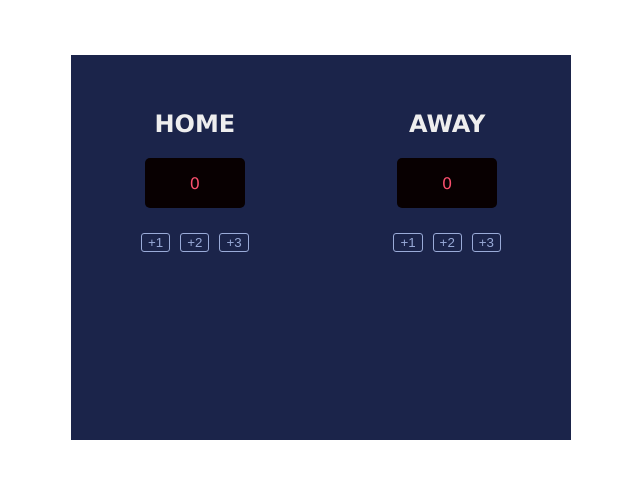
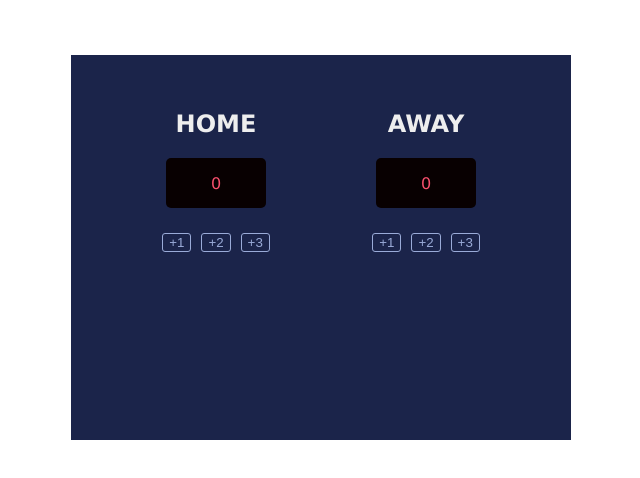
Before and after one commit to iabbakr/scoreboard, a plain HTML site: page index.html in a window 1280 px wide. Shown: the whole page, without its empty margins (319-959 px from the left). Drawn offline with Linux system fonts and the light colour scheme.

Commit message:
Update index.css

```diff
--- a/index.css
+++ b/index.css
@@ -31,7 +31,9 @@ body{
     display: flex;
     flex-direction: column;
     align-items: center;
-    padding: 10px;;
+    padding: 10px;
+    width: 160px;
+    height: 200px;
 
 }
 .location{
```
